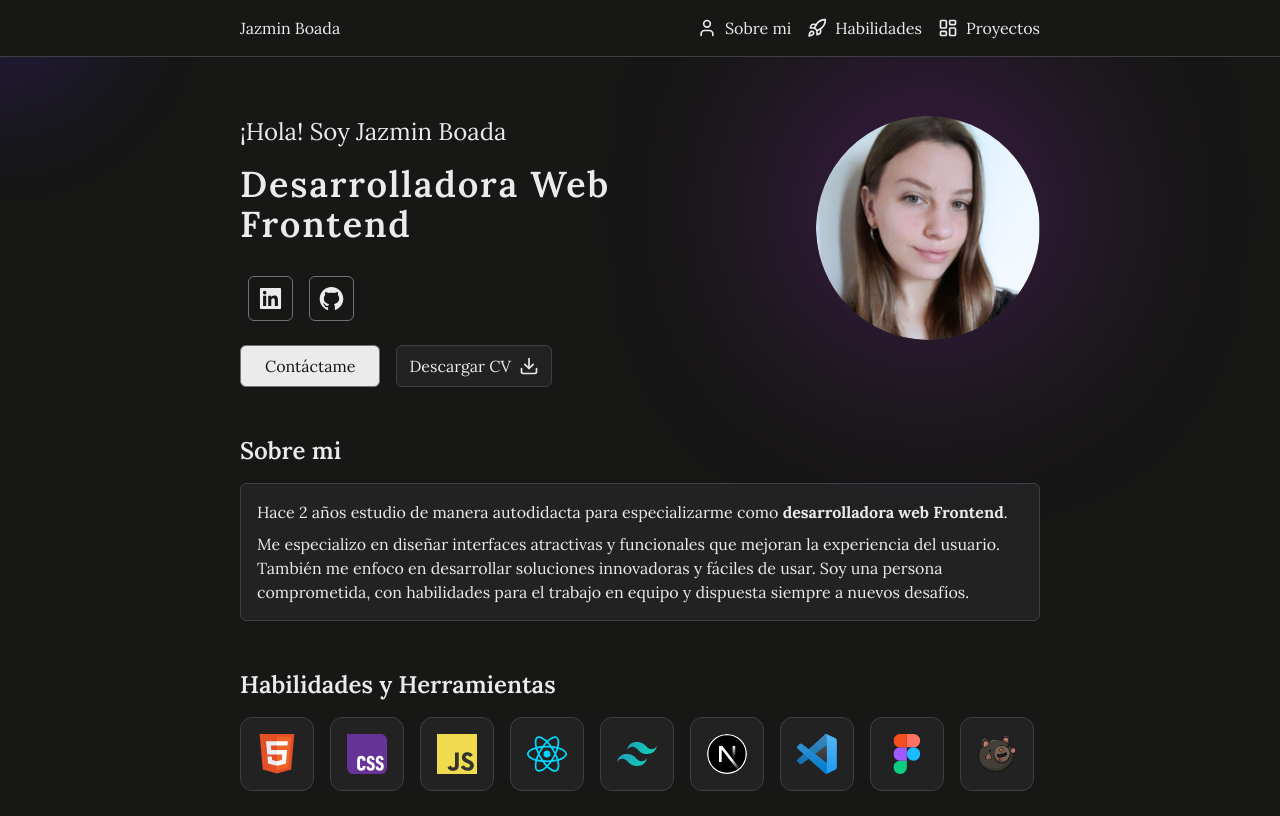
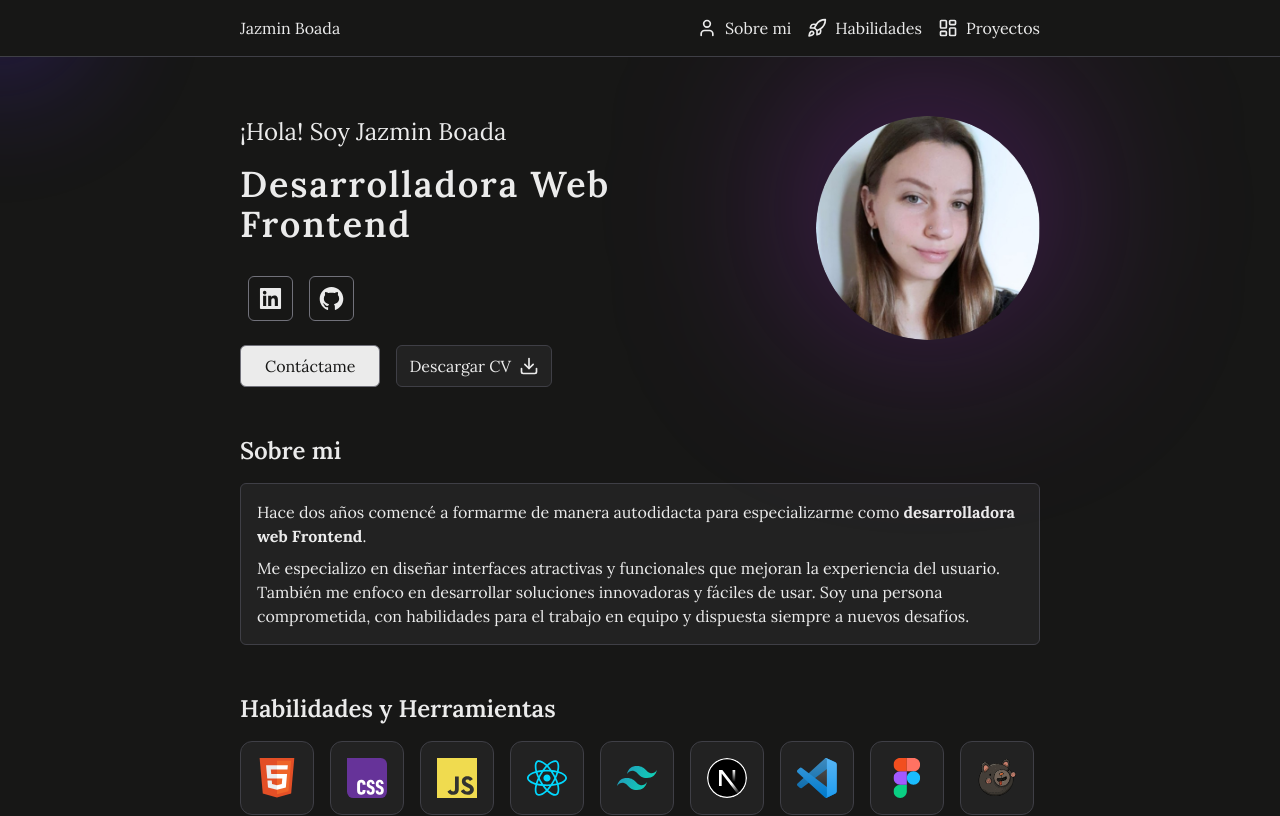
Before and after one commit to JazminBoada/portfolio-personal, a React (Vite) app: page / in a window 1280 px wide. Shown: the top 816 px of the page. Built offline with nearby package versions, Linux system fonts and the light colour scheme.

Commit message:
change aboutme

```diff
--- a/src/components/layouts/Aboutme.jsx
+++ b/src/components/layouts/Aboutme.jsx
@@ -7,7 +7,8 @@ function Aboutme() {
         <h1 className="text-xl md:text-2xl font-semibold mb-4">Sobre mi</h1>
         <section className="border border-zinc-700 bg-lightBlack p-4 rounded-md">
           <p className="pb-2">
-            Hace 2 años estudio de manera autodidacta para especializarme como
+            Hace dos años comencé a formarme de manera autodidacta para
+            especializarme como
             <b> desarrolladora web Frontend</b>.
           </p>
           <p>
```
